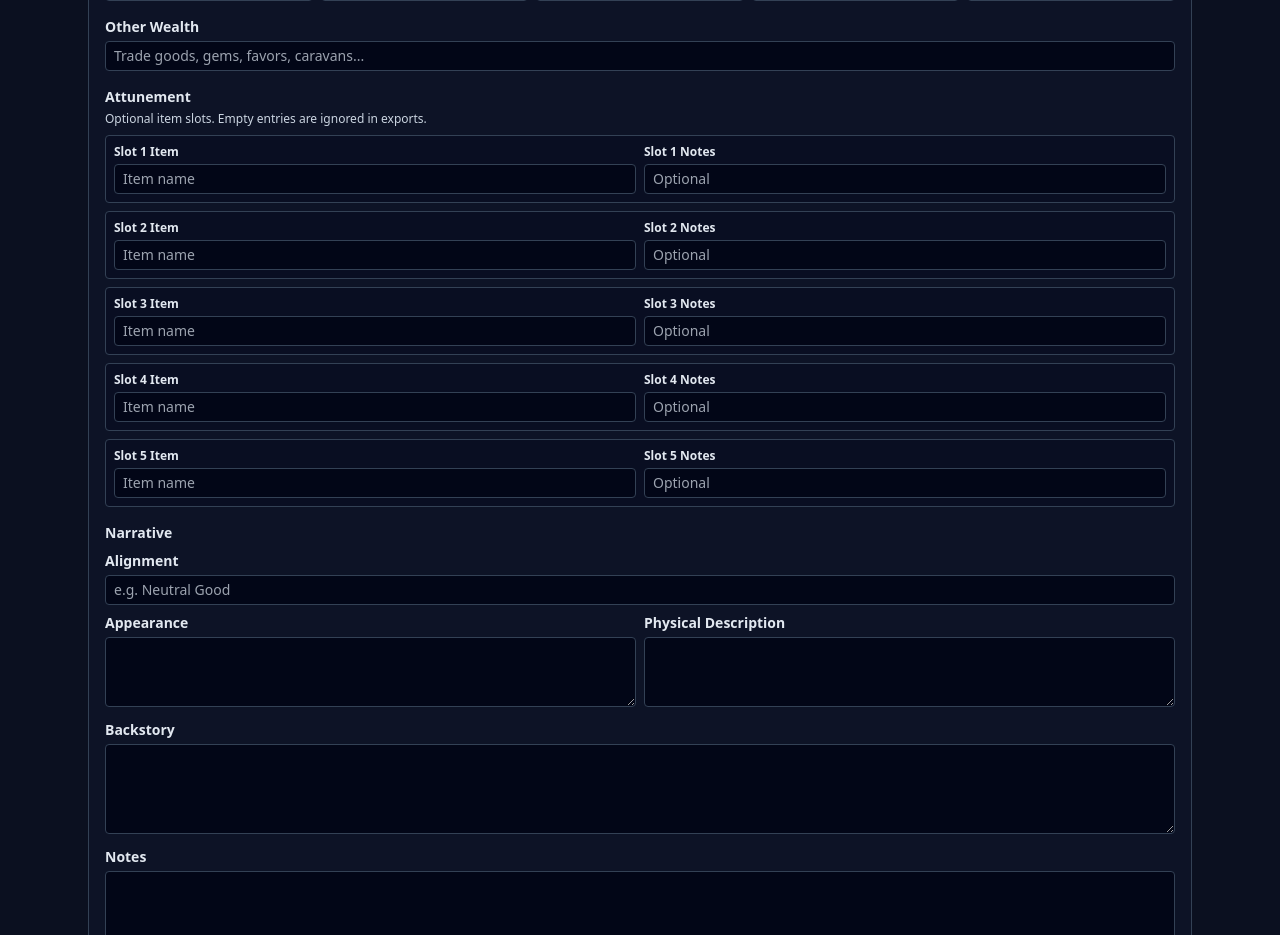
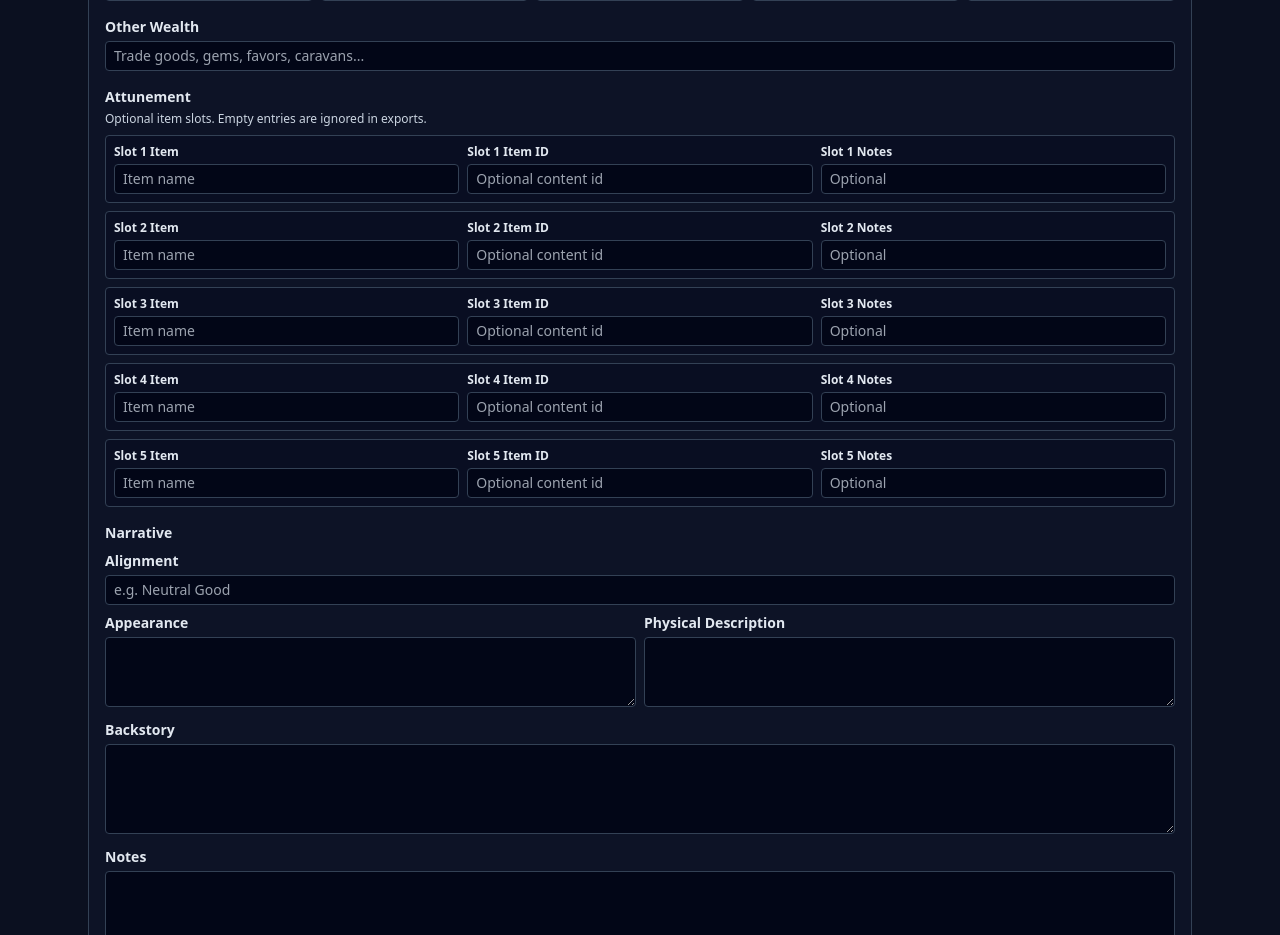
Before and after one commit to PaladinEng/Dark-Sun-Character-Builder, a Next.js app in the folder apps/web/: page /builder in a window 1280 px wide. Shown: the part 1200-2135 px from the top of the page. Built offline with nearby package versions, Linux system fonts and the light colour scheme.

Commit message:
codex sprint 025: 025_builder_narrative_currency_attunement_fields.md

```diff
--- a/apps/web/app/api/export/pdf/route.ts
+++ b/apps/web/app/api/export/pdf/route.ts
@@ -307,8 +307,16 @@ export async function POST(request: Request) {
     })
     .sort((a, b) => a.localeCompare(b));
   const inventorySummaryItems = inventoryItems.slice(0, 6);
-  const attunedItemLabels = (payload.characterState.attunedItems ?? [])
-    .map((item) => item.name?.trim() || item.itemId?.trim() || "")
+  const attunedItems = payload.characterState.attunedItems ?? [];
+  const attunedItemLabels = attunedItems
+    .map((item) => {
+      const name = item.name?.trim() ?? "";
+      const itemId = item.itemId?.trim() ?? "";
+      if (name && itemId) {
+        return `${name} (${itemId})`;
+      }
+      return name || itemId || item.notes?.trim() || "";
+    })
     .filter((entry) => entry.length > 0);
   const inventorySummary = [
     `Coins: ${cpCoins} cp / ${spCoins} sp / ${epCoins} ep / ${gpCoins} gp / ${ppCoins} pp`,
@@ -508,7 +516,7 @@ export async function POST(request: Request) {
     gp: gpCoins,
     pp: ppCoins,
     otherWealth: payload.characterState.otherWealth ?? null,
-    attunedItems: attunedItemLabels,
+    attunedItems,
     inventoryItems: inventoryItems.slice(0, 16),
     inventorySummary,
     cantripSpellNames,
--- a/apps/web/app/builder/BuilderClient.tsx
+++ b/apps/web/app/builder/BuilderClient.tsx
@@ -471,6 +471,7 @@ export default function BuilderClient({
     exhaustionLevel: 0,
     attunedItems: Array.from({ length: ATTUNEMENT_SLOT_COUNT }, () => ({
       name: "",
+      itemId: "",
       notes: "",
     })),
     appearance: "",
@@ -1080,6 +1081,7 @@ export default function BuilderClient({
     while (normalized.length < ATTUNEMENT_SLOT_COUNT) {
       normalized.push({
         name: "",
+        itemId: "",
         notes: "",
       });
     }
@@ -1184,7 +1186,7 @@ export default function BuilderClient({
     }));
   };
 
-  const updateAttunedItem = (index: number, field: "name" | "notes", value: string) => {
+  const updateAttunedItem = (index: number, field: "name" | "itemId" | "notes", value: string) => {
     setState((previous) => {
       const items = [...(previous.attunedItems ?? [])];
       while (items.length <= index) {
@@ -2092,7 +2094,7 @@ export default function BuilderClient({
             {attunementSlots.map((item, index) => (
               <div
                 key={`attuned-slot-${index}`}
-                className="grid gap-2 rounded border border-slate-700 bg-slate-950/30 p-2 md:grid-cols-[minmax(0,1fr)_minmax(0,1fr)]"
+                className="grid gap-2 rounded border border-slate-700 bg-slate-950/30 p-2 md:grid-cols-3"
               >
                 <label className="text-xs">
                   <div className="font-semibold">Slot {index + 1} Item</div>
@@ -2102,6 +2104,16 @@ export default function BuilderClient({
                     onChange={(event) => updateAttunedItem(index, "name", event.target.value)}
                     className="mt-1 w-full rounded border border-slate-700 bg-slate-950 px-2 py-1 text-sm"
                     placeholder="Item name"
+                  />
+                </label>
+                <label className="text-xs">
+                  <div className="font-semibold">Slot {index + 1} Item ID</div>
+                  <input
+                    type="text"
+                    value={item.itemId ?? ""}
+                    onChange={(event) => updateAttunedItem(index, "itemId", event.target.value)}
+                    className="mt-1 w-full rounded border border-slate-700 bg-slate-950 px-2 py-1 text-sm"
+                    placeholder="Optional content id"
                   />
                 </label>
                 <label className="text-xs">
--- a/apps/web/app/sheet/page.tsx
+++ b/apps/web/app/sheet/page.tsx
@@ -355,7 +355,14 @@ export default async function SheetPage({
     .sort((a, b) => a.localeCompare(b));
 
   const attunedItems = (payload.characterState.attunedItems ?? [])
-    .map((item) => item.name?.trim() || item.itemId?.trim() || "")
+    .map((item) => {
+      const name = item.name?.trim() ?? "";
+      const itemId = item.itemId?.trim() ?? "";
+      if (name && itemId) {
+        return `${name} (${itemId})`;
+      }
+      return name || itemId || item.notes?.trim() || "";
+    })
     .filter((entry) => entry.length > 0);
 
   const skillAndToolRows = getSkillAndToolDisplayRows({
--- a/packages/rules/src/pdfExport.ts
+++ b/packages/rules/src/pdfExport.ts
@@ -1,6 +1,6 @@
 import { getSkillAndToolDisplayRows, type SkillAndToolDisplayRow } from "./skills";
 import type { ValidationIssue, ValidationReport } from "./validate";
-import type { Ability, AbilityRecord, SpellSlots } from "./types";
+import type { Ability, AbilityRecord, AttunedItem, SpellSlots } from "./types";
 
 const PDF_EXPORT_BLOCKED_MESSAGE = "PDF export blocked: resolve validation errors first.";
 
@@ -31,6 +31,8 @@ export type PdfSpellListEntry = {
   notes?: string | null;
   reference?: string | null;
 };
+
+export type PdfAttunedItem = string | AttunedItem;
 
 export type PdfExportCharacterSnapshot = {
   level: number;
@@ -85,7 +87,7 @@ export type PdfExportCharacterSnapshot = {
   gp?: number | null;
   pp?: number | null;
   otherWealth?: string | null;
-  attunedItems?: readonly string[];
+  attunedItems?: readonly PdfAttunedItem[];
   inventoryItems?: readonly string[];
   inventorySummary?: readonly string[];
   cantripSpellNames?: readonly string[];
@@ -151,6 +153,33 @@ function normalizeLines(value: readonly string[] | undefined, fallback: string):
   }
   const normalized = value.map((entry) => entry.trim()).filter((entry) => entry.length > 0);
   return normalized.length > 0 ? normalized : [fallback];
+}
+
+function formatAttunedItemLine(item: PdfAttunedItem): string | null {
+  if (typeof item === "string") {
+    const normalized = item.trim();
+    return normalized.length > 0 ? normalized : null;
+  }
+
+  const name = item.name?.trim() ?? "";
+  const itemId = item.itemId?.trim() ?? "";
+  const notes = item.notes?.trim() ?? "";
+  const base =
+    name.length > 0 && itemId.length > 0 ? `${name} (${itemId})` : name || itemId;
+  if (!base) {
+    return notes || null;
+  }
+  return notes.length > 0 ? `${base}: ${notes}` : base;
+}
+
+function normalizeAttunedItemLines(items: readonly PdfAttunedItem[] | undefined): string[] {
+  if (!items || items.length === 0) {
+    return ["None"];
+  }
+  const lines = items
+    .map((item) => formatAttunedItemLine(item))
+    .filter((line): line is string => typeof line === "string" && line.length > 0);
+  return lines.length > 0 ? lines : ["None"];
 }
 
 function drawText(
@@ -556,8 +585,8 @@ function createSupplementalPageStreams(snapshot: PdfExportCharacterSnapshot): st
   const knownLine = `Known: ${knownCount}`;
 
   const inventoryLines = normalizeLines(snapshot.inventoryItems ?? snapshot.inventorySummary, "Other Gear: None");
-  const attunedLines = normalizeLines(snapshot.attunedItems, "None");
-  const attunedCount = normalizeDisplayValues(snapshot.attunedItems).length;
+  const attunedLines = normalizeAttunedItemLines(snapshot.attunedItems);
+  const attunedCount = attunedLines[0] === "None" ? 0 : attunedLines.length;
 
   const companionSummary = [
     snapshot.companionName?.trim(),
@@ -808,7 +837,7 @@ function createSupplementalPageStreams(snapshot: PdfExportCharacterSnapshot): st
     8,
     false
   );
-  drawText(commands, `Attuned Items (${attunedCount}/3):`, rightX + SECTION_INNER_PADDING, middleY + 62, 8, true);
+  drawText(commands, `Attuned Items (${attunedCount}):`, rightX + SECTION_INNER_PADDING, middleY + 62, 8, true);
   drawList(
     commands,
     attunedLines.map((line) => `- ${line}`),
```
